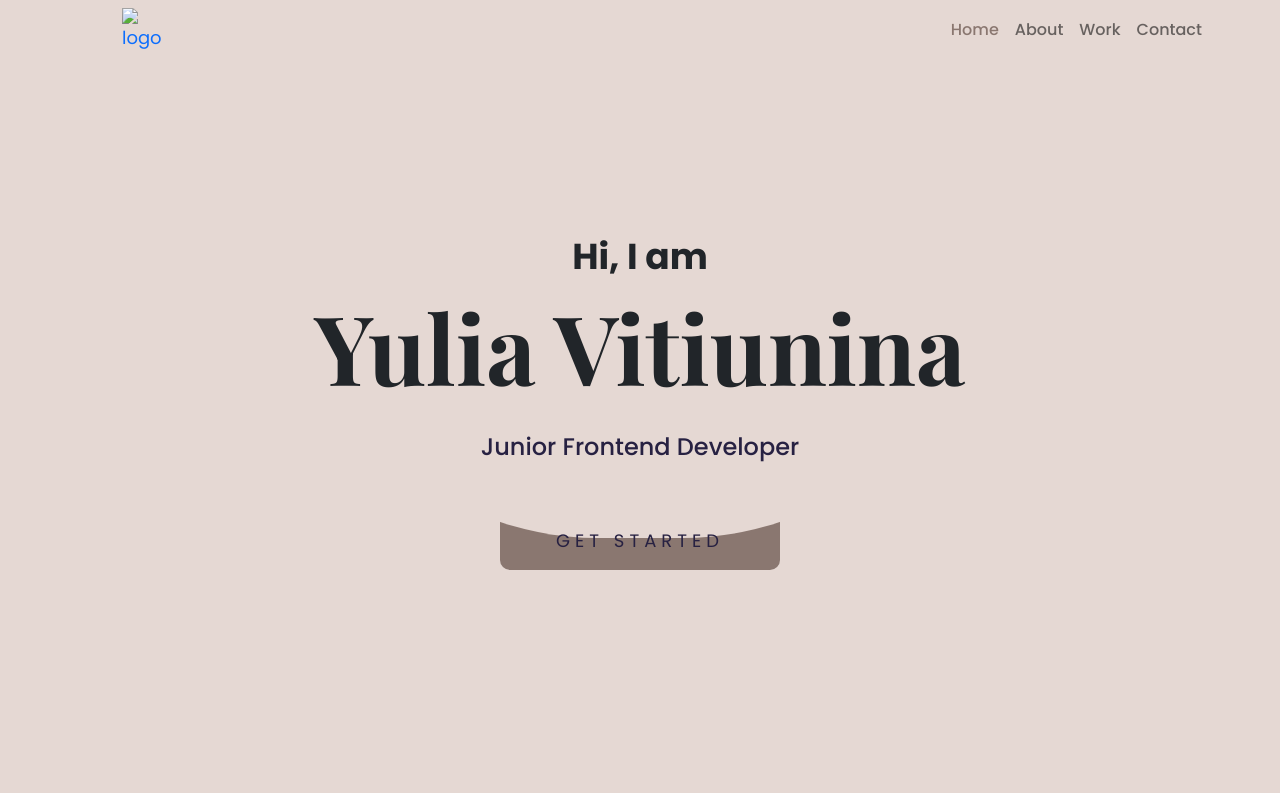
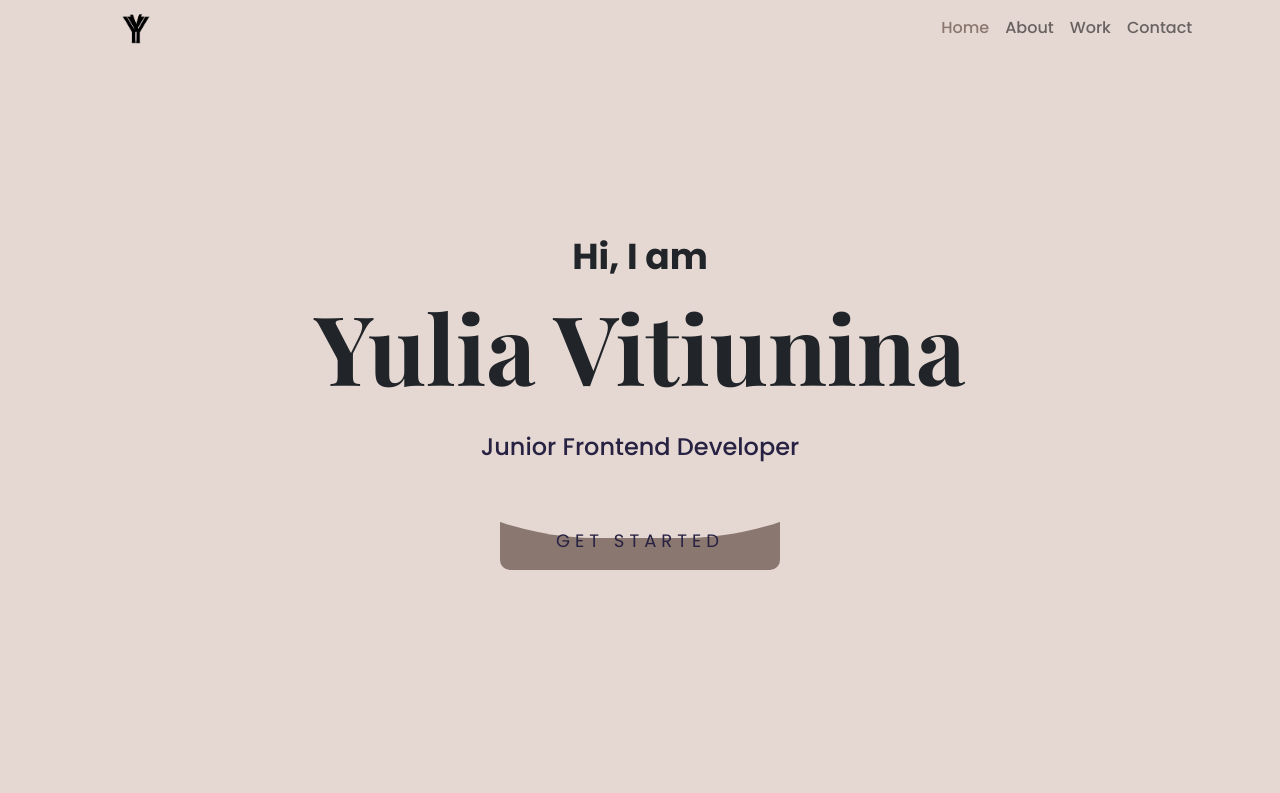
Before and after one commit to InvincibleSun/portfolio, a website: page index.html in a window 1280 px wide. Drawn offline with nearby package versions, Linux system fonts and the light colour scheme; the site is published under a folder, as on GitHub Pages, so addresses that start at the root find nothing.

Commit message:
fix: fix paths

```diff
--- a/index.html
+++ b/index.html
@@ -14,7 +14,7 @@
     <meta name="author" content="Yulia Vitiunina" />
 
     <link rel="canonical" href="https://creative-praline-5c460e.netlify.app" />
-    <link rel="icon" href="/images/favicon.ico" type="image/x-icon" />
+    <link rel="icon" href="./images/favicon.ico" type="image/x-icon" />
 
     <link
       href="https://cdn.jsdelivr.net/npm/bootstrap@5.2.2/dist/css/bootstrap.min.css"
@@ -39,7 +39,7 @@
         <nav class="navbar navbar-expand-lg fixed-top">
           <div class="container">
             <a href="/" class="logo" title="Yulia Vitiunina logo">
-              <img src="/images/logo.png" alt="logo" width="30px" title="Yulia Vitiunina logo" />
+              <img src="./images/logo.png" alt="logo" width="30px" title="Yulia Vitiunina logo" />
             </a>
             <button
               class="navbar-toggler"
```
Also changed, not shown: work.html (+3 -3 lines).
